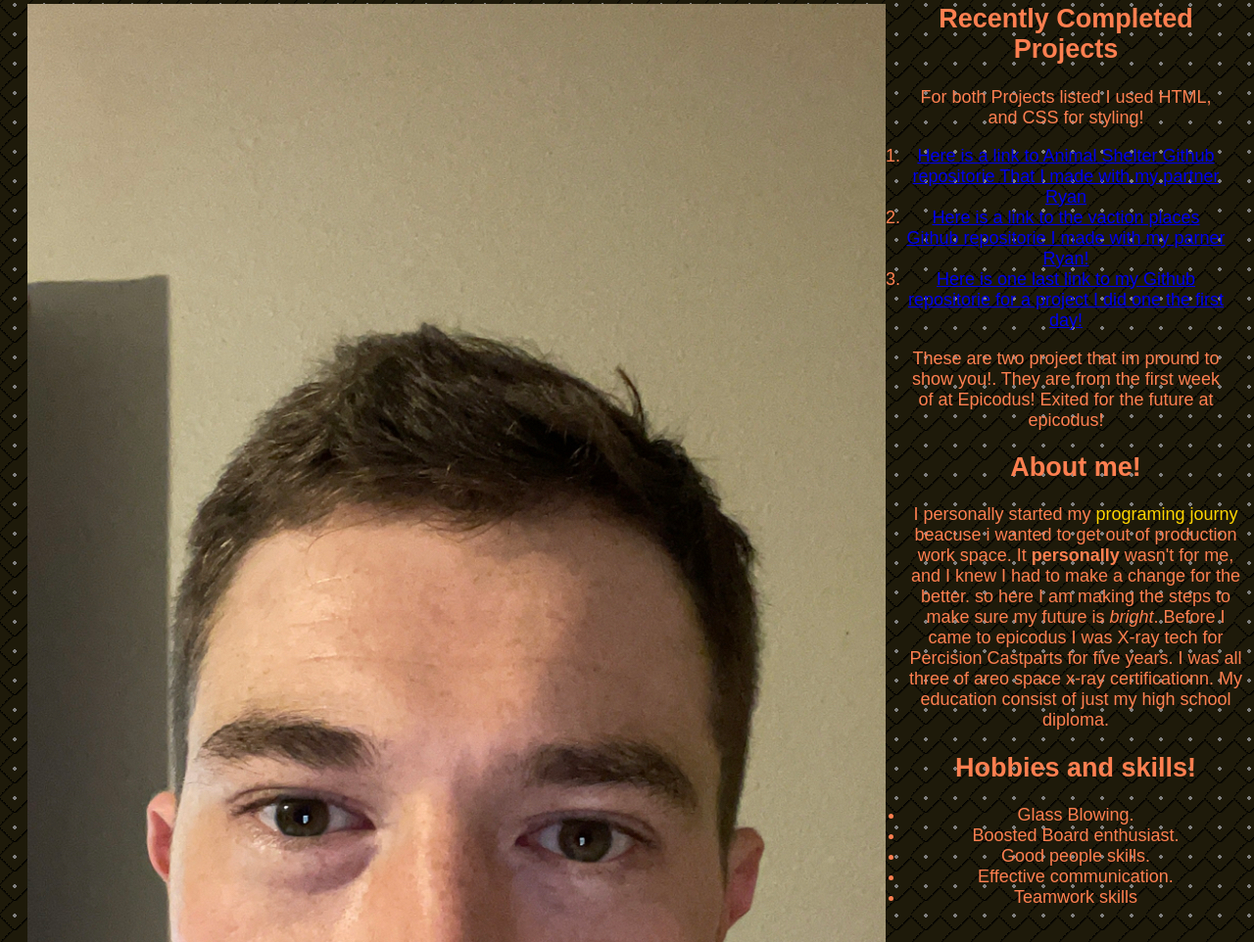
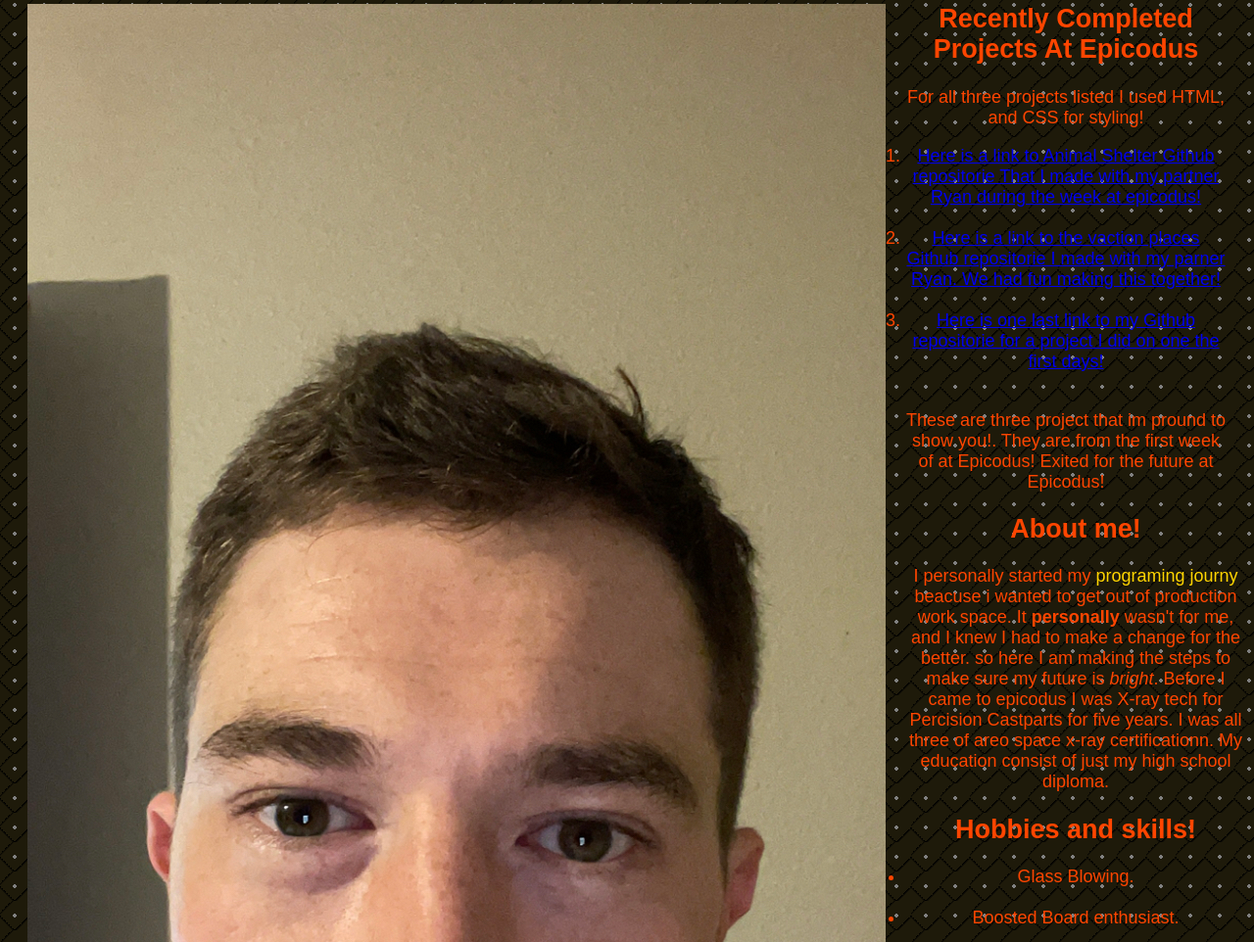
Before and after one commit to BrandonF55/Portfolio-page, a plain HTML site: page index.html in a window 1280 px wide. Shown: the part 130-1092 px from the top of the page at 98% size. Drawn offline with Linux system fonts and the light colour scheme.

Commit message:
now be spaced on the OL and UL list. I used a BR tag to space it. i also made a README.md on Github.

```diff
--- a/css/styles.css
+++ b/css/styles.css
@@ -6,7 +6,7 @@
 .Hobbies{
  text-align: center;
  font-family: Arial, Helvetica, sans-serif;
- color: coral;
+ color: orangered;
  font-size: large;
 }
 
@@ -14,14 +14,14 @@
 .About-me{
   text-align: center;
   font-family: Arial, Helvetica, sans-serif;
-  color: coral;
+  color: orangered;
   font-size: large;
 }
 
 .My-projects{
   text-align: center;
   font-family: Arial, Helvetica, sans-serif;
-  color: coral;
+  color: orangered;
   background-size: auto;
   font-size: large;
   margin: 20px;
@@ -37,7 +37,7 @@ img{
 .BF{
 color: rgb(229, 92, 1);
 font-family: Arial, Helvetica, sans-serif;
-background-color: bisque;
+background-color: rgb(0, 0, 0);
 margin-left: 200px;
 border: 20px;
 padding: 20px;
--- a/index.html
+++ b/index.html
@@ -6,26 +6,24 @@
 </head>
 
 <body>
-
   <div class="My-projects">
   <h1 class="BF">Brandon Fenk</h1>
   <img src="IMG_0709.jpg" alt="A picture of me">
 
-  <h2 class="">Recently Completed Projects</h2>
-    <p>For both Projects listed I used HTML, and CSS for styling!</p>
+  <h2 class="">Recently Completed Projects At Epicodus</h2>
+    <p>For all three projects listed I used HTML, and CSS for styling!</p>
   <ol>
     <li> <a href="https://github.com/BrandonF55/Animal-shelter.git"> Here is a link to Animal Shelter Github repositorie
-       That I made with my partner Ryan</a></li>
+       That I made with my partner Ryan during the week at epicodus!</a></li><br>
     <li> <a href="https://github.com/BrandonF55/vacation-site.git"> Here is a link to the vaction places Github repositorie
-      I made with my parner Ryan!</a></li>
+      I made with my parner Ryan. We had fun making this together!</a></li><br>
       <li> <a href="https://github.com/BrandonF55/my_First_Webpage.git">Here is one last link to my Github repositorie
-      for a project I did one the first day!</a></li>
+      for a project I did on one the first days!</a></li><br>
   </ol>
-    <P>     These are two project that im pround to show you!. They are from the first week of at Epicodus!
-      Exited for the future at epicodus!
+    <P>     These are three project that im pround to show you!. They are from the first week of at Epicodus!
+      Exited for the future at Epicodus!
     </P>
 </div>
-
 
 <div class="About-me">
   <h2> About me!</h2>
@@ -36,15 +34,15 @@
   </p>
 </div>
 
-
 <Div class="Hobbies">
   <h2> Hobbies and skills!</h2>
   <ul>
-    <li>Glass Blowing.</li>
-    <li>Boosted Board enthusiast.</li>
-    <Li>Good people skills.</Li>
-    <li> Effective communication.</li>
-    <li>Teamwork skills</li>
+    <li>Glass Blowing.</li><br>
+    <li>Boosted Board enthusiast.</li><br>
+    <Li>Good people skills.</Li><br>
+    <li> Effective communication.</li><br>
+    <li>Teamwork skills</li><br>
+
   </ul>
 </Div>
 
```
Also changed, not shown: 1 other file.
